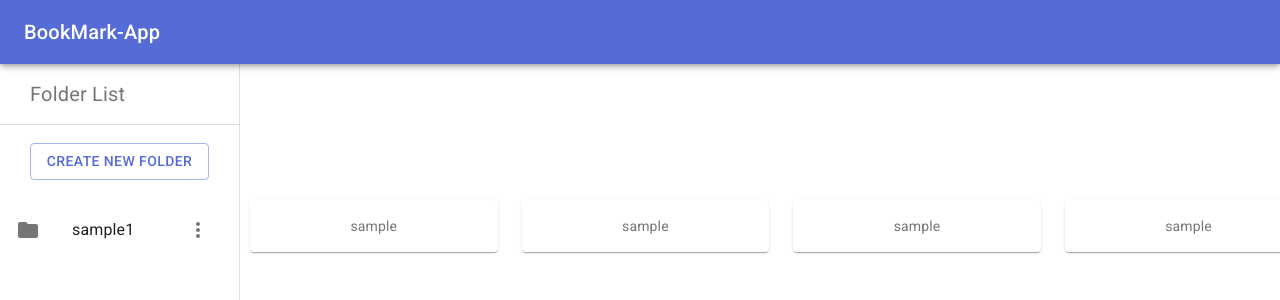
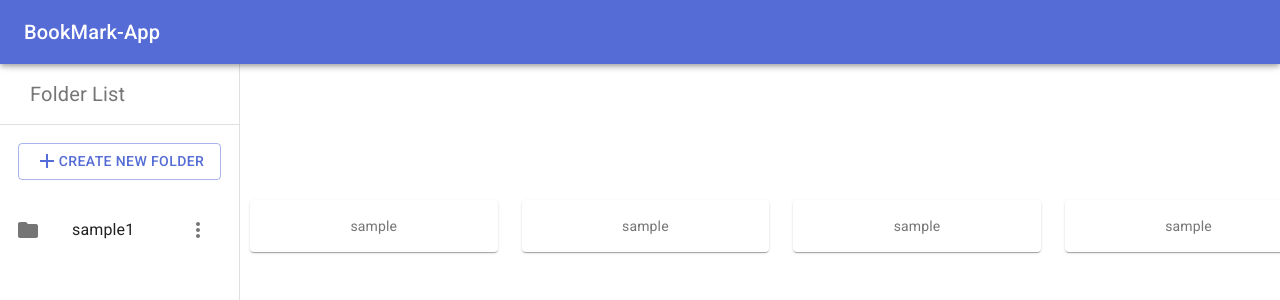
Before and after one commit to ken2pg/BookMark-App, a Next.js app: page / in a window 1280 px wide. Shown: the top 300 px of the page. Built offline with nearby package versions, Linux system fonts and the light colour scheme.

Commit message:
新規作成ボタンのサイズを変更

```diff
--- a/src/components/sideBar.tsx
+++ b/src/components/sideBar.tsx
@@ -25,6 +25,7 @@ import MenuIcon from '@material-ui/icons/Menu';
 import Toolbar from '@material-ui/core/Toolbar';
 import Typography from '@material-ui/core/Typography';
 import TextField from '@material-ui/core/TextField';
+import AddIcon from '@material-ui/icons/Add';
 
 import { sideBarSlice } from '../slices/sideBarSlice';
 import { useDispatch } from 'react-redux';
@@ -66,7 +67,7 @@ const useStyles = makeStyles((theme: Theme) =>
       // margin: '0 12%',
       marginTop: '18px',
       marginBottom: '10px',
-      width: '75%',
+      width: '85%',
       // padding: '-20%',
     },
   })
@@ -220,7 +221,7 @@ const SideBar = () => {
           color="primary"
           onClick={CreateNewFolder}
         >
-          Create New Folder
+          <AddIcon></AddIcon>Create New Folder
         </Button>
         <List>
           {state.sideBar.saveFolder.map((folder, _i) => {
```
